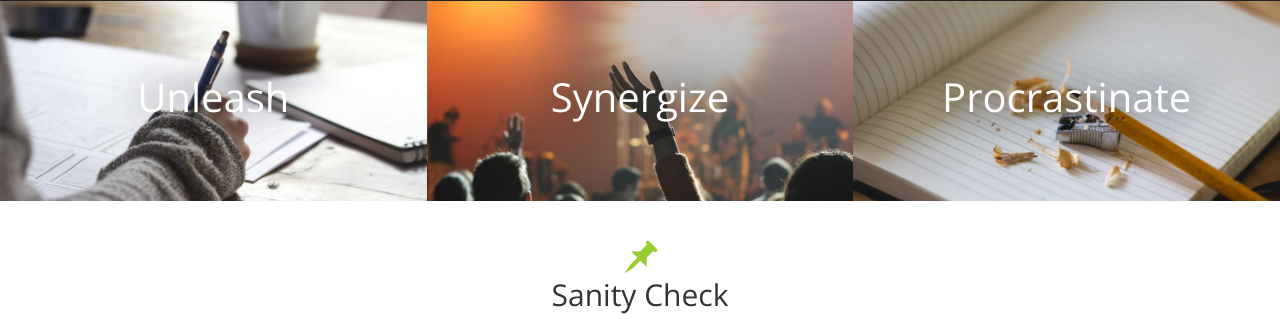
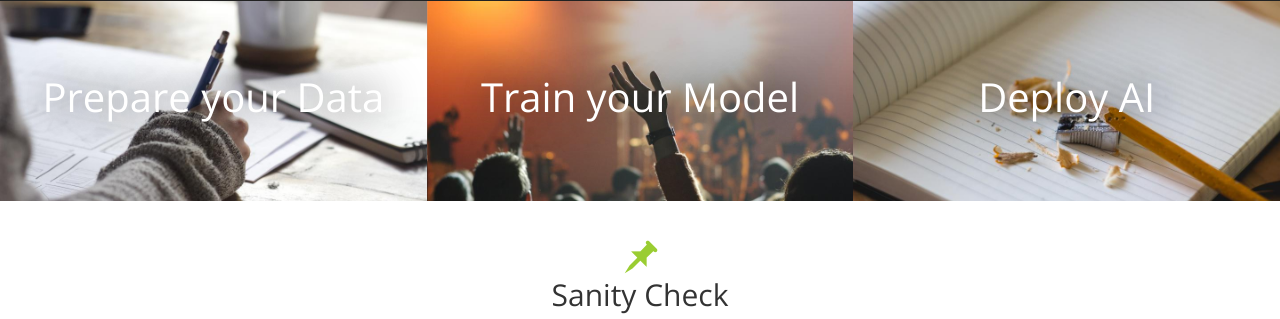
Before and after one commit to tobieabel/Computer-Vision, a Flask app: page / in a window 1280 px wide. Shown: the part 2255-2574 px from the top of the page. Run offline with Flask 2, Linux system fonts and the light colour scheme; some libraries are stand-ins or nearby versions.

Commit message:
Update index.html

```diff
--- a/hello_world/templates/index.html
+++ b/hello_world/templates/index.html
@@ -61,13 +61,16 @@ Although you can use them, for a more unique website, replace these images with
 					<li class="dropdown">
 						<a href="#" class="dropdown-toggle" data-toggle="dropdown" role="button" aria-haspopup="true" aria-expanded="false">Services <span class="caret"></span></a>
 						<ul class="dropdown-menu" aria-labelledby="about-us">
-							<li><a href="#">Engage</a></li>
-							<li><a href="#">Pontificate</a></li>
-							<li><a href="#">Synergize</a></li>
+							<li><a href="#">Data Preparation</a></li>
+							<li><a href="#">Model Training</a></li>
+							<li><a href="#">AI Deployment</a></li>
 						</ul>
 					</li>
                     <li>
                         <a href="#">Contact</a>
+                    </li>
+		    <li>
+                        <a href="#">Log in</a>
                     </li>
                 </ul>
 
@@ -139,14 +142,14 @@ Although you can use them, for a more unique website, replace these images with
         	<a href="#">
 				<div class="col-md-4 promo-item item-1">
 					<h3>
-						Unleash
+						Prepare your Data
 					</h3>
 				</div>
             </a>
             <a href="#">
 				<div class="col-md-4 promo-item item-2">
 					<h3>
-						Synergize
+						Train your Model
 					</h3>
 				</div>
             </a>
@@ -154,7 +157,7 @@ Although you can use them, for a more unique website, replace these images with
 			<a href="#">
 				<div class="col-md-4 promo-item item-3">
 					<h3>
-						Procrastinate
+						Deploy AI
 					</h3>
 				</div>
             </a>
```
